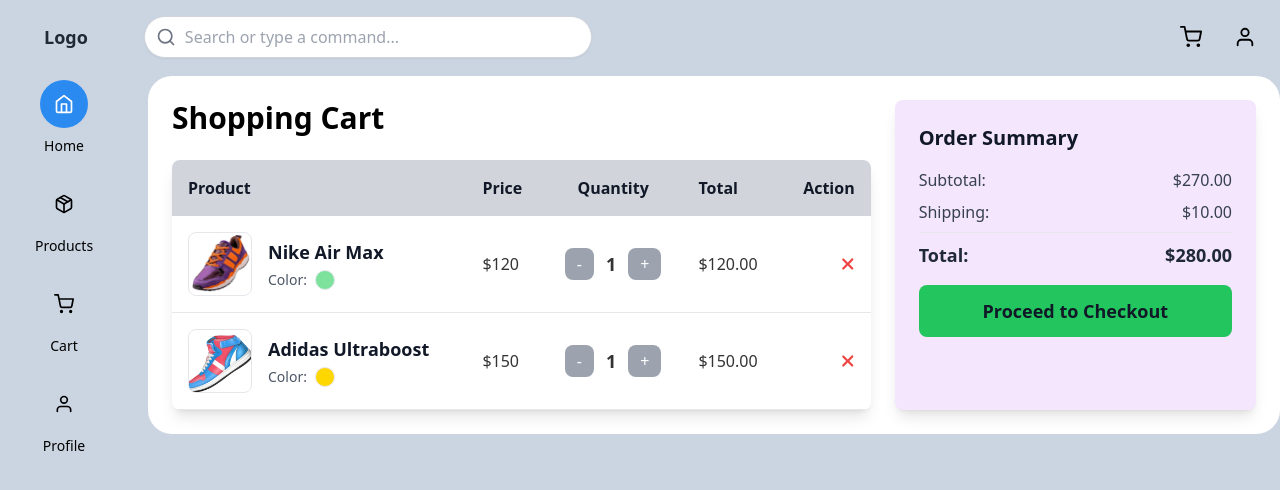
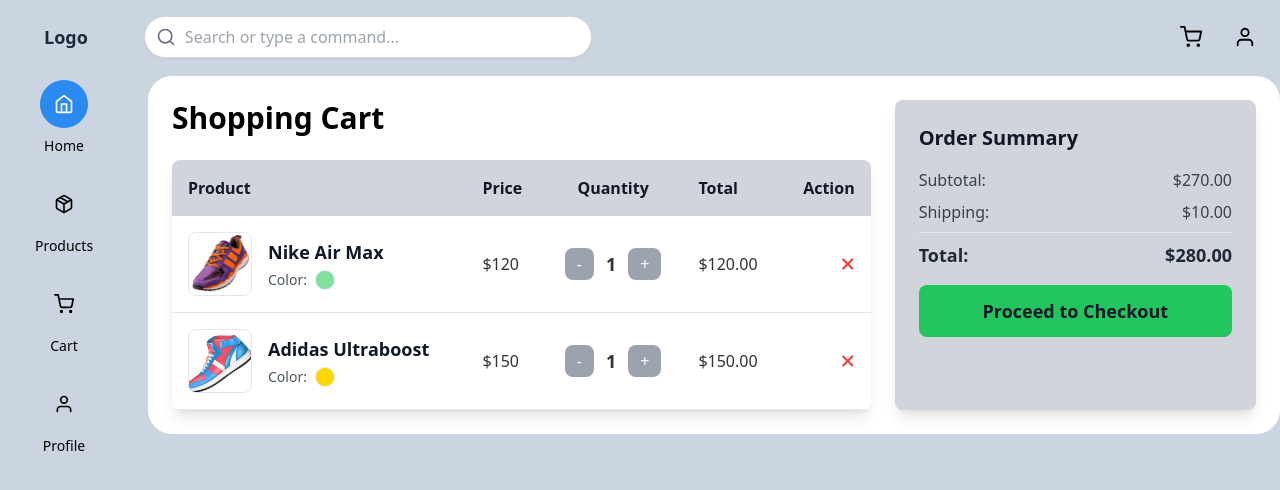
Before and after one commit to nimrasaeed54/Ecommerce, a React (Vite) app: page /cart in a window 1280 px wide. Shown: the top 490 px of the page. Built offline with nearby package versions, Linux system fonts and the light colour scheme.

Commit message:
Update designs

```diff
--- a/src/pages/CartPage.jsx
+++ b/src/pages/CartPage.jsx
@@ -166,7 +166,7 @@
           initial={{ opacity: 0, x: 50 }}
           animate={{ opacity: 1, x: 0 }}
           transition={{ duration: 0.6, delay: 0.2 }}
-          className="w-full lg:w-1/3 bg-[#F4E6FD] shadow-lg rounded-lg p-6"
+          className="w-full lg:w-1/3 bg-gray-300 shadow-lg rounded-lg p-6"
         >
           <motion.h2
             initial={{ opacity: 0 }}
```
